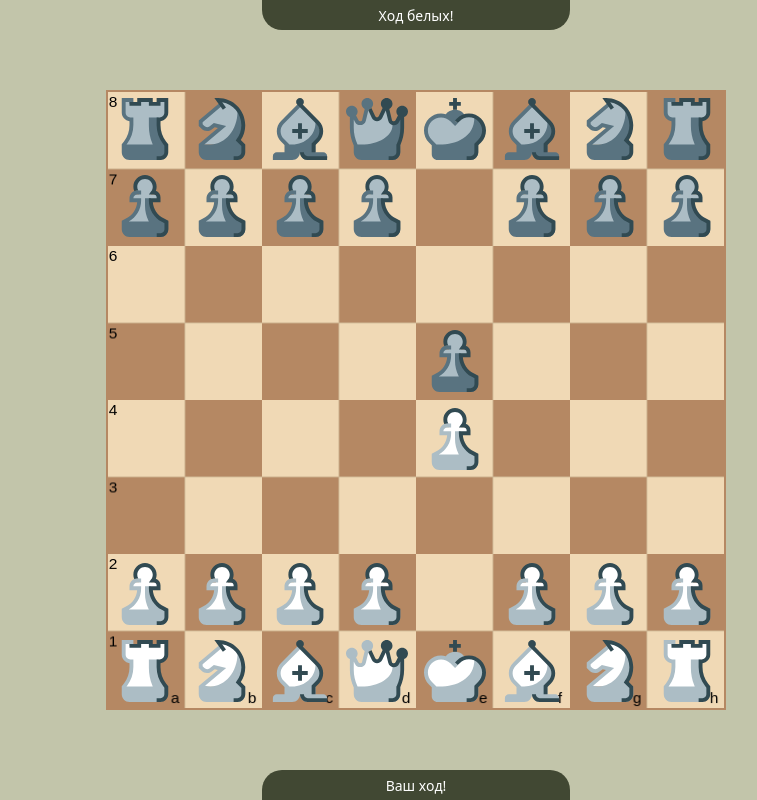
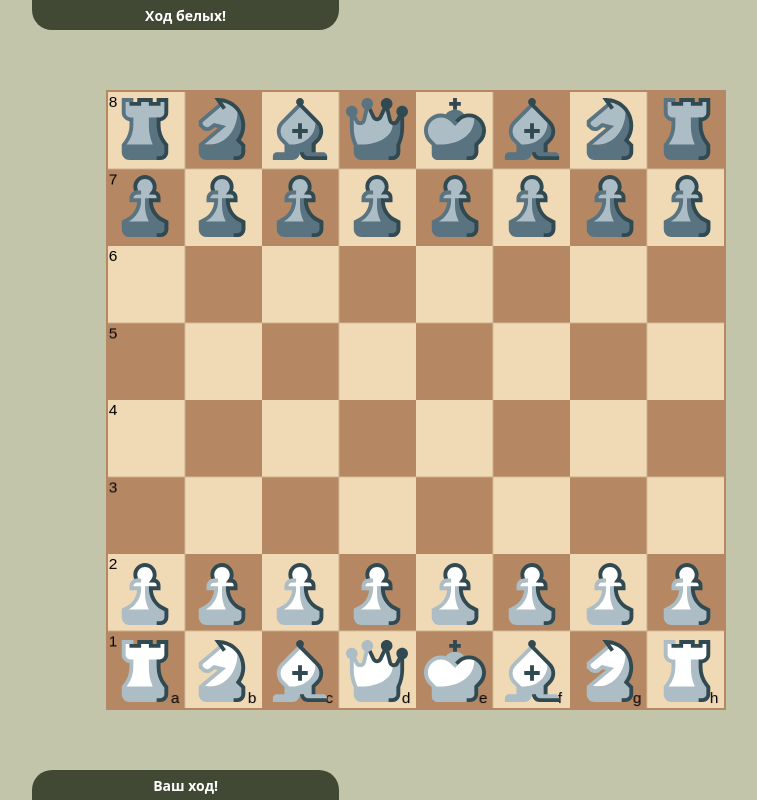
Before and after one commit to Vadim8576/chess, a React app: page / in a window 1280 px wide. Shown: the whole page, without its empty margins (224-981 px from the left). Built offline with nearby package versions, Linux system fonts and the light colour scheme; the HTML template or start-up script is replaced by a standard one.

Commit message:
debuging

```diff
--- a/src/components/ChessBoard/BoardCanvas.jsx
+++ b/src/components/ChessBoard/BoardCanvas.jsx
@@ -4,6 +4,9 @@ import styled from 'styled-components';
 import appStore from '../../store/appStore';
 
 const Canvas = styled.canvas`
+	position: absolute;
+	top: 0;
+	left: 0;
   border: 2px solid #b58863;
   display: block;
   width: ${props => props.width}px;
@@ -15,16 +18,30 @@ const BoardCanvas = observer(({ cellSize, setBoardRect, containerRect }) => {
 	const canvasRef = useRef(null)
 
 
-	 console.log('BoardCanvas Render')
+	console.log('BoardCanvas Render')
 
 	useEffect(() => {
 		const boardRect = canvasRef.current.getBoundingClientRect()
-    // console.log(boardRect)
-    setBoardRect(state => ({
-			...state,
-      x: boardRect.x,
-      y: boardRect.y
-    }))
+		// console.log(containerRect)
+		// console.log(canvasRef.current.getBoundingClientRect().left)
+
+
+		const coord = containerRect.w > containerRect.h
+		? {x: (containerRect.w - boardRect.width) / 2, y: 0}
+		: {x: 0, y: (containerRect.h - boardRect.height) / 2}
+
+		setBoardRect({
+			w: boardRect.width,
+			h: boardRect.height,
+		  x: containerRect.x + coord.x,
+		  y: containerRect.y + coord.y
+		})
+		// setBoardRect({
+		// 	w: boardRect.width,
+		// 	h: boardRect.height,
+		// 	x: boardRect.x,
+		// 	y: boardRect.y
+		// })
 
 		const canvas = canvasRef.current
 		const ctx = canvas.getContext('2d')
@@ -42,7 +59,7 @@ const BoardCanvas = observer(({ cellSize, setBoardRect, containerRect }) => {
 
 		// Подписи: буквы (a–h) внизу
 		// const cellSize = width / 8
-		ctx.font = `${cellSize*.2}px Arial`;
+		ctx.font = `${cellSize * .2}px Arial`;
 		ctx.textAlign = 'center';
 		ctx.fillStyle = '#000';
 		for (let col = 0; col < 8; col++) {
@@ -66,7 +83,7 @@ const BoardCanvas = observer(({ cellSize, setBoardRect, containerRect }) => {
 			)
 		}
 
-	}, [appStore.whiteBottom, cellSize, containerRect])
+	}, [appStore.whiteBottom, cellSize, containerRect.w, containerRect.h])
 
 	return (
 		<Canvas
--- a/src/components/ChessBoard/ChessBoard.jsx
+++ b/src/components/ChessBoard/ChessBoard.jsx
@@ -1,16 +1,29 @@
-import { useState } from 'react';
+import { useEffect, useState } from 'react';
 import styled from 'styled-components';
 import BoardElements from '../boardElements/BoardElements';
 import { observer } from 'mobx-react-lite';
 import BoardCanvas from './BoardCanvas';
+import HighlightedCell from '../boardElements/HighlightedCell';
+
+
+
+const Cell = styled.div`
+position: absolute;
+background-color: red;
+width: 50px;
+height: 50px;
+top: ${props => props.$top}px;
+left: ${props => props.$left}px;
+border: none;
+`;
+
 
 
 
 const BoardWrapper = styled.div`
   position: relative;
-  display: flex;
-  justify-content: center;
-  align-items: center;
+  width: ${props => props.$width}px;
+  height: ${props => props.$height}px;
 `;
 
 
@@ -18,13 +31,26 @@ const BoardWrapper = styled.div`
 
 const ChessBoard = observer(({ containerRect, cellSize }) => {
 
-  const [boardRect, setBoardRect] = useState({})
+  const [boardRect, setBoardRect] = useState({
+    w: 0,
+    h: 0,
+    x: 0,
+    y: 0
+  })
 
   console.log('ChessBoard Render')
 
 
+  useEffect(() => {
+    console.log('boardRect = ', boardRect)
+  }, [boardRect.w, boardRect.h, boardRect.x, boardRect.y])
+
+
   return (
-    <>
+    <BoardWrapper
+      $width={boardRect.w}
+      $height={boardRect.h}
+    >
       <BoardCanvas
         cellSize={cellSize}
         setBoardRect={setBoardRect}
@@ -35,7 +61,13 @@ const ChessBoard = observer(({ containerRect, cellSize }) => {
         startX={boardRect.x}
         startY={boardRect.y}
       />
-    </>
+
+
+      {/* <Cell
+          $top={boardRect.y}
+          $left={boardRect.x}
+        /> */}
+    </BoardWrapper>
   )
 })
 
--- a/src/components/boardElements/BoardElements.jsx
+++ b/src/components/boardElements/BoardElements.jsx
@@ -10,8 +10,17 @@ import useGameStatus from "../../hooks/useGameStatus";
 
 
 
+
+
+const ElementsWrapper = styled.div`
+  position: absolute;
+  top: 0;
+  left: 0;
+  width: 100%;
+  height: 100%;
+`;
 const Figures = styled.div`
-  position: absolute;
+  position: relative;
   width: 100%;
   height: 100%;
   margin: 0;
@@ -28,6 +37,7 @@ const BoardElements = observer(({ cellSize, startX, startY }) => {
     color: 'green', visible: false
   })
 
+  // console.log(startX, startY)
 
   const [getGameStatus] = useGameStatus(appStore)
 
@@ -37,14 +47,12 @@ const BoardElements = observer(({ cellSize, startX, startY }) => {
 
 
   return (
-    <>
+    <ElementsWrapper>
       {possibleMoves.moves && possibleMoves.moves.map(move => (
         <HighlightedCell
           key={`${move.col}${move.row}`}
           cellSize={cellSize}
           highlightedCell={{ ...move, color: possibleMoves.color, visible: possibleMoves.visible }}
-          startX={startX}
-          startY={startY}
         />
       ))}
 
@@ -52,13 +60,11 @@ const BoardElements = observer(({ cellSize, startX, startY }) => {
         <HighlightedCell
           cellSize={cellSize}
           highlightedCell={highlightedCell}
-          startX={startX}
-          startY={startY}
         />
       )}
 
 
-      <Figures>
+      <>
         {ranks.map((rank, y) => {
           return files.map((file, x) => {
             const src = getSrc(appStore.whiteBottom, appStore.chess.board(), x, y)
@@ -66,8 +72,8 @@ const BoardElements = observer(({ cellSize, startX, startY }) => {
               <Figure
                 key={file + rank}
                 src={src}
-                top={startY + cellSize * y}
-                left={startX + cellSize * x}
+                top={cellSize * y}
+                left={cellSize * x}
                 startX={startX}
                 startY={startY}
                 cellSize={cellSize}
@@ -78,8 +84,8 @@ const BoardElements = observer(({ cellSize, startX, startY }) => {
             )
           })
         })}
-      </Figures>
-    </>
+      </>
+    </ElementsWrapper>
   )
 })
 
--- a/src/components/boardElements/Figure.jsx
+++ b/src/components/boardElements/Figure.jsx
@@ -27,7 +27,7 @@ const Img = styled.img`
     pointer-events: none;
 `;
 
-const Figure = observer(({ src, top, left, startX, startY, cellSize, setHighlightedCell, setPossibleMoves,getGameStatus }) => {
+const Figure = observer(({ src, top, left, startX, startY, cellSize, setHighlightedCell, setPossibleMoves, getGameStatus }) => {
 	const [imgStyle, setImgStyle] = useState({ zIndex: 100, transition: 'none' })
 	// const [gameStatus, setGameStatus] = useState({ currentPlayer: 'w', status: '' })
 	const { isLoading, isError, image } = useLoadImage(src)
--- a/src/components/boardElements/HighlightedCell.jsx
+++ b/src/components/boardElements/HighlightedCell.jsx
@@ -8,15 +8,17 @@ position: absolute;
 background-color: ${props => props.color};
 opacity: .5;
 z-index: 99;
-width: ${props => props.$cellSize}px;
-height: ${props => props.$cellSize}px;
+width: ${props => props.$cellSize - 2}px;
+height: ${props => props.$cellSize - 2}px;
+top: ${props => props.$top}px;
+left: ${props => props.$left}px;
 border: none;
 `;
 
 
-const HighlightedCell = observer(({ cellSize, highlightedCell, startX, startY }) => {
+const HighlightedCell = observer(({ cellSize, highlightedCell }) => {
 
-    const color = highlightedCell.color ? highlightedCell.color : '#999'
+    // const color = highlightedCell.color ? highlightedCell.color : '#999'
     const colTemp = highlightedCell.col
     const rowTemp = highlightedCell.row
     const col = appStore.whiteBottom ? colTemp : (7 - colTemp)
@@ -26,12 +28,10 @@ const HighlightedCell = observer(({ cellSize, highlightedCell, startX, startY })
 
     return (
         <Cell
-            style={{
-                top: row * cellSize + startY,
-                left: col * cellSize + startX
-            }}
+            $top={row * cellSize + 1}
+            $left={col * cellSize + 1}
             $cellSize={cellSize}
-            color={color}
+            color={highlightedCell.color}
         />
     )
 })
--- a/src/pages/MainPage/BoardContainer.jsx
+++ b/src/pages/MainPage/BoardContainer.jsx
@@ -1,7 +1,6 @@
 import styled from "styled-components";
 import ChessBoard from "../../components/ChessBoard/ChessBoard";
 import { useEffect, useRef, useState } from "react";
-import useWindowResizeThrottle from "../../hooks/useWindowResizeThrottle";
 import { observer } from "mobx-react-lite";
 
 const Container = styled.div`
--- a/src/pages/MainPage/MainPage.jsx
+++ b/src/pages/MainPage/MainPage.jsx
@@ -27,7 +27,7 @@ const MainPage = observer(() => {
 
 	useEffect(() => {
 		// appStore.chess.load('rnb1kbnr/pppp1ppp/8/4p3/5PPq/8/PPPPP2P/RNBQKBNR w KQkq - 1 3') // Мат
-		appStore.chess.load('rnbqkbnr/pppp1ppp/8/4p3/4P3/8/PPPP1PPP/RNBQKBNR w KQkq - 0 2')
+		// appStore.chess.load('rnbqkbnr/pppp1ppp/8/4p3/4P3/8/PPPP1PPP/RNBQKBNR w KQkq - 0 2')
 	}, [])
 
 	return (
--- a/src/pages/MainPage/Panel.jsx
+++ b/src/pages/MainPage/Panel.jsx
@@ -22,6 +22,6 @@ const withColumn = (options = {}) => {
   }
 }
 
-const Panel = withColumn({ defaultGrow: 2 })(null)
+const Panel = withColumn({ defaultGrow: 1 })(null)
 
-export default Panel;
+export default Panel
--- a/src/pages/MainPage/PlayerStatus.jsx
+++ b/src/pages/MainPage/PlayerStatus.jsx
@@ -6,15 +6,16 @@ import { useEffect } from "react";
 
 
 const Status = styled.div`
+text-align: center;
 display: flex;
 justify-content: center;
 align-items: center;
 width: 40%;
 height: 30px;
-margin-left: 30%;
+// margin-left: 30%;
 color: #fff;
 font-size: 14px;
-font-size: bold;
+font-weight: bold;
 background-color: #414833;
 border-radius: ${props => props.$position === 'top' ? '0 0 20px 20px' : '20px 20px 0 0'};
 `;
```
Also changed, not shown: src/hooks/useFigureDrag.js (+22 -12 lines), 1 other file (tests, documents, lock files or other folders). Lines whose indentation alone changed are shown as unchanged.
